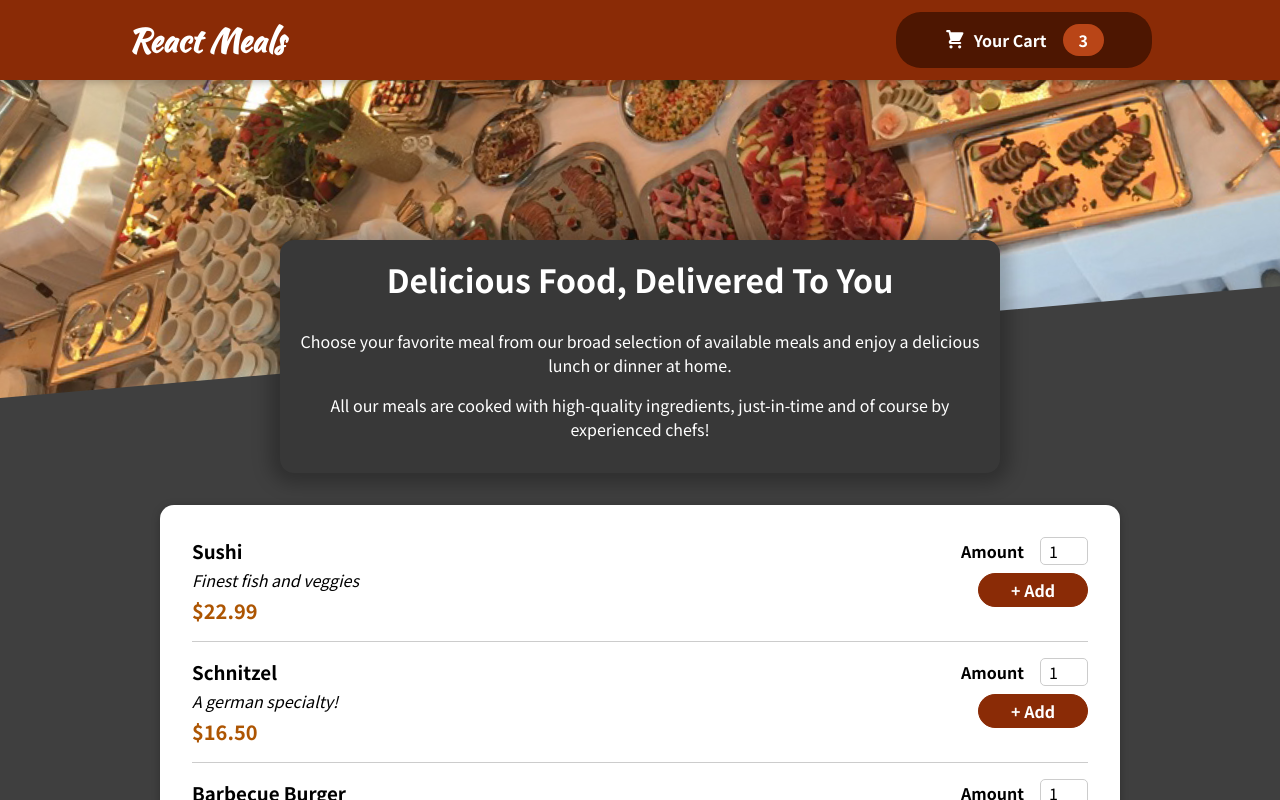
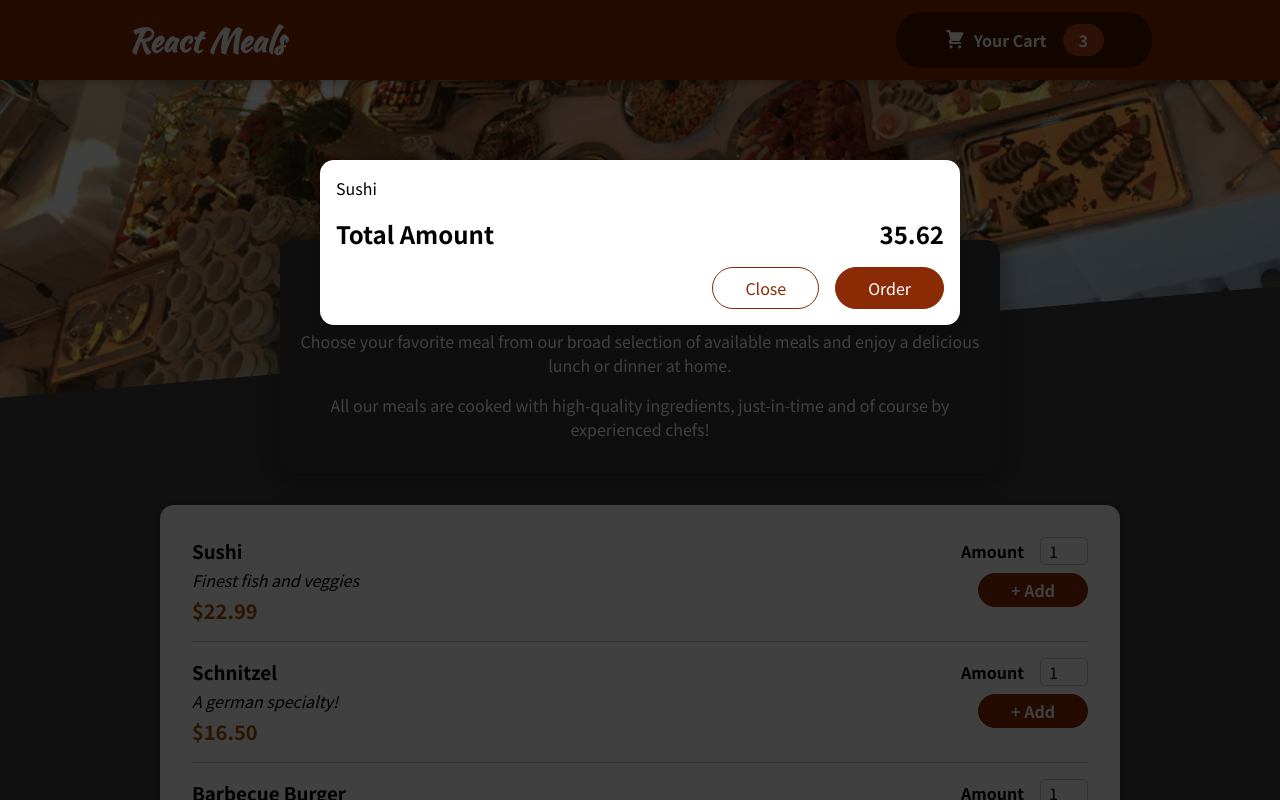
Before and after one commit to David-mwendwa/Food-Order-App, a React (Create React App) app: page / in a window 1280 px wide. Shown: the top 800 px of the page. Built offline with nearby package versions, Linux system fonts and the light colour scheme.

Commit message:
feat: create a modal, wrap the the Cart component with it

```diff
--- a/public/index.html
+++ b/public/index.html
@@ -32,6 +32,7 @@
   </head>
   <body>
     <noscript>You need to enable JavaScript to run this app.</noscript>
+    <div id="overlays"></div>
     <div id="root"></div>
     <!--
       This HTML file is a template.
--- a/src/App.js
+++ b/src/App.js
@@ -1,10 +1,13 @@
 import { Fragment } from 'react';
+
 import Header from './components/Layout/Header';
-import Meals from './components/Meals/Meals'
+import Meals from './components/Meals/Meals';
+import Cart from './components/Cart/Cart';
 
 function App() {
   return (
     <Fragment>
+      <Cart />
       <Header />
       <main>
         <Meals />
--- a/src/components/Cart/Cart.js
+++ b/src/components/Cart/Cart.js
@@ -1,3 +1,5 @@
+import Modal from '../UI/Modal'
+
 import classes from './Cart.module.css';
 
 const Cart = (props) => {
@@ -10,7 +12,7 @@
   );
 
   return (
-    <div>
+    <Modal>
       {cartItems}
       <div className={classes.total}>
         <span>Total Amount</span>
@@ -20,7 +22,7 @@
         <button className={classes['button--alt']}>Close</button>
         <button className={classes.button}>Order</button>
       </div>
-    </div>
+    </Modal>
   );
 };
 
--- /dev/null
+++ b/src/components/UI/Modal.js
@@ -0,0 +1,32 @@
+import { Fragment } from 'react';
+import ReactDOM from 'react-dom';
+
+import classes from './Modal.module.css';
+
+const Backdrop = (props) => {
+  return <div className={classes.backdrop} />;
+};
+
+const ModalOverlay = (props) => {
+  return (
+    <div className={classes.modal}>
+      <div className={classes.content}>{props.children}</div>
+    </div>
+  );
+};
+
+const portalElement = document.getElementById('overlays');
+
+const Modal = (props) => {
+  return (
+    <Fragment>
+      {ReactDOM.createPortal(<Backdrop />, portalElement)}
+      {ReactDOM.createPortal(
+        <ModalOverlay>{props.children}</ModalOverlay>,
+        portalElement
+      )}
+    </Fragment>
+  );
+};
+
+export default Modal;
--- /dev/null
+++ b/src/components/UI/Modal.module.css
@@ -0,0 +1,41 @@
+.backdrop {
+  position: fixed;
+  top: 0;
+  left: 0;
+  width: 100%;
+  height: 100vh;
+  z-index: 20;
+  background-color: rgba(0, 0, 0, 0.75);
+}
+
+.modal {
+  position: fixed;
+  top: 20vh;
+  left: 5%;
+  width: 90%;
+  background-color: white;
+  padding: 1rem;
+  border-radius: 14px;
+  box-shadow: 0 2px 8px rgba(0, 0, 0, 0.25);
+  z-index: 30;
+  animation: slide-down 300ms ease-out forwards;
+}
+
+@media (min-width: 768px) {
+  .modal {
+    width: 40rem;
+    left: calc(50% - 20rem);
+  }
+}
+
+@keyframes slide-down {
+  from {
+    opacity: 0;
+    transform: translateY(-3rem);
+  }
+
+  to {
+    opacity: 1;
+    transform: translateY(0);
+  }
+}
```
